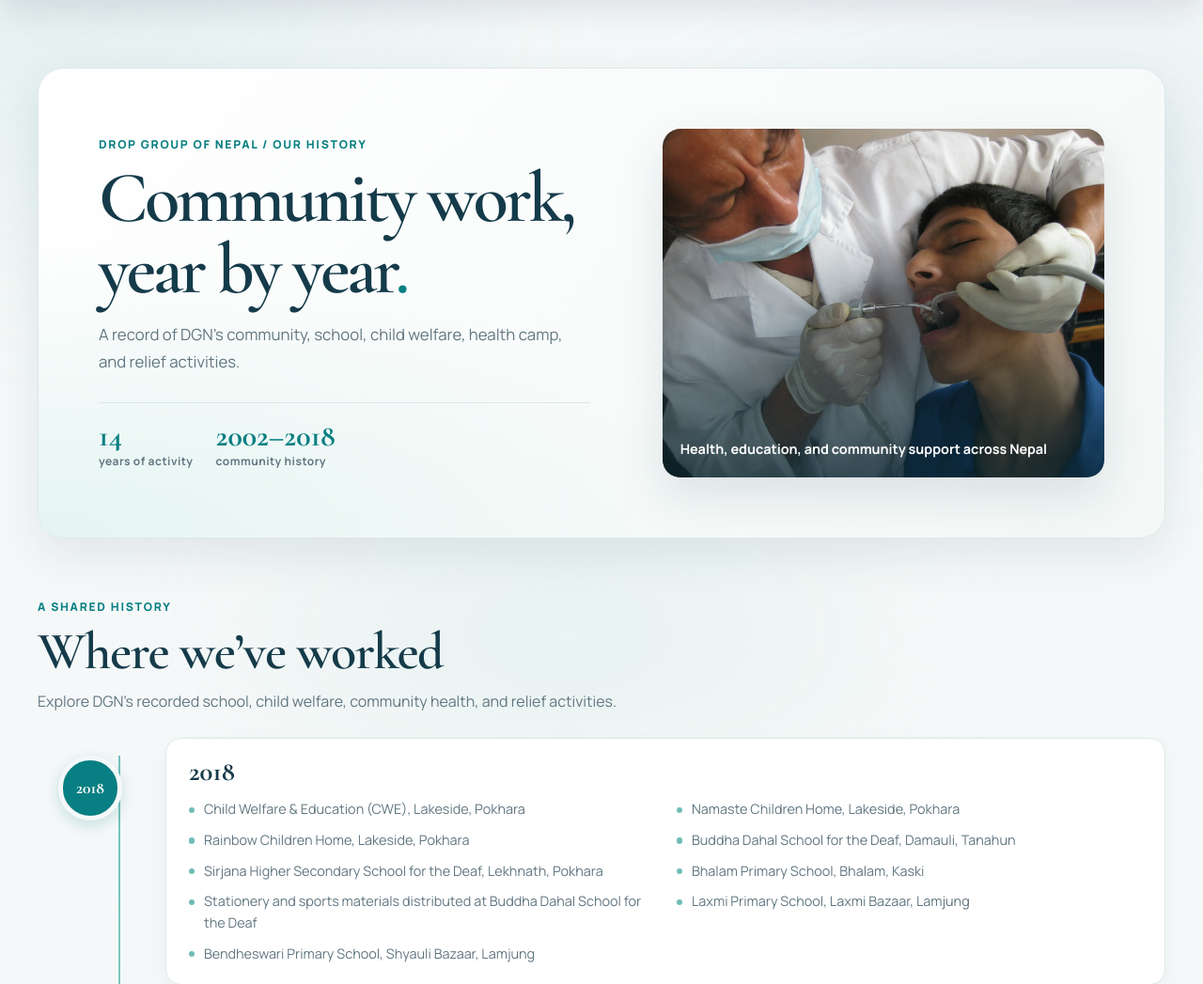
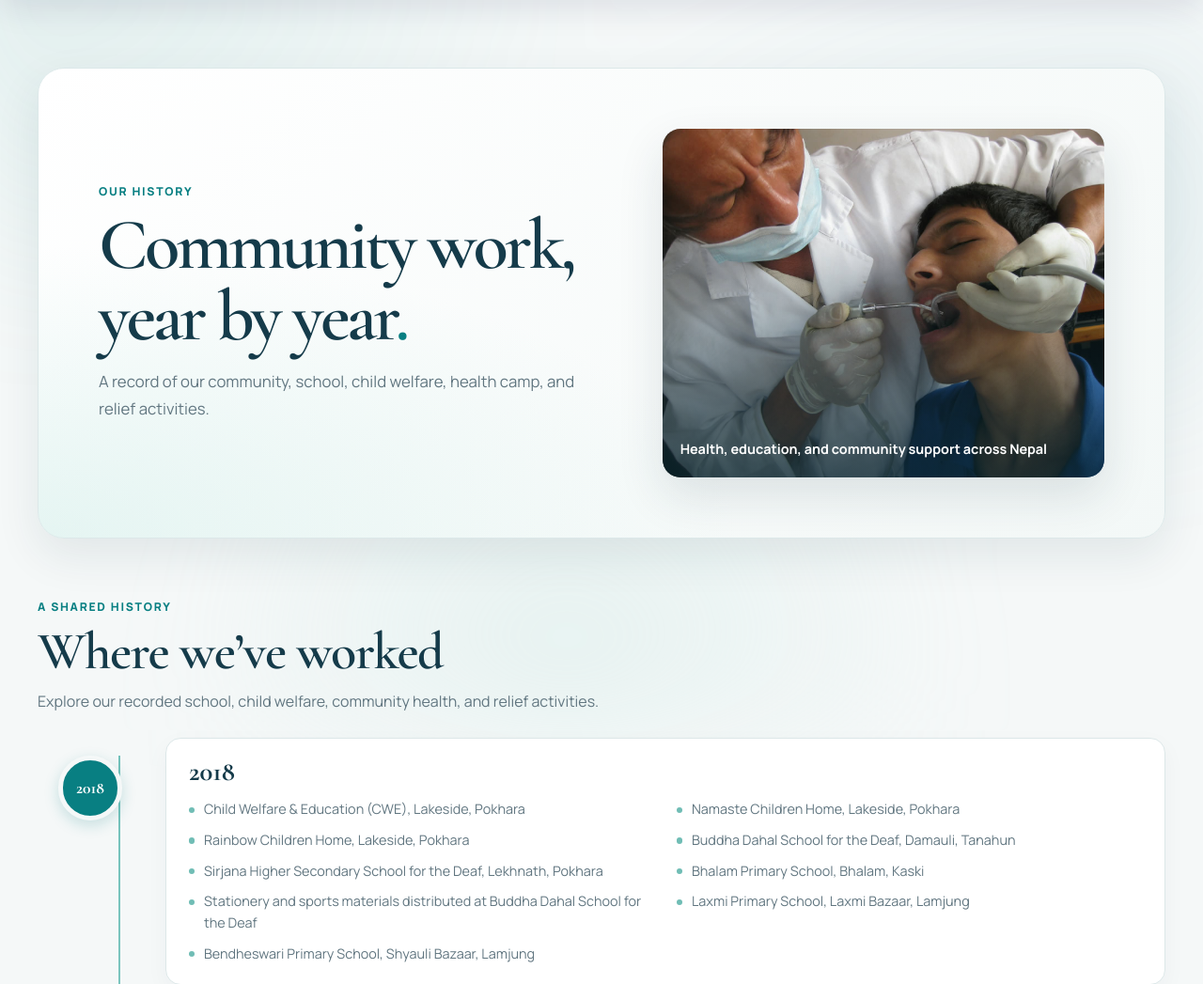
Before and after one commit to NathanGrg/Kantosh-gurung-personal-site, a Django app: page /health-news/ in a window 1280 px wide. Shown: the part 66-1113 px from the top of the page at 94% size. Run offline with Django 5.2, Linux system fonts and the light colour scheme.

Commit message:
Update community initiative site content
Co-authored-by: Copilot <223556219+Copilot@users.noreply.github.com>

```diff
--- a/personal/templates/personal/contributions.html
+++ b/personal/templates/personal/contributions.html
@@ -41,9 +41,9 @@
             <div>
                 <p class="eyebrow">Let’s work together</p>
                 <h3>Have a way you’d like to help?</h3>
-                <p>Get in touch with DGN to talk about supporting a program, volunteering, or sharing our work.</p>
+                <p>Get in touch with us to talk about supporting a program, volunteering, or sharing our work.</p>
             </div>
-            <a href="{% url 'contact' %}">Contact DGN <span aria-hidden="true">→</span></a>
+            <a href="{% url 'contact' %}">Contact us <span aria-hidden="true">→</span></a>
         </aside>
     </section>
 {% endblock %}
--- a/personal/templates/personal/health_news.html
+++ b/personal/templates/personal/health_news.html
@@ -7,13 +7,10 @@
     <section class="health-archive" aria-labelledby="health-archive-title">
         <header class="health-archive__hero">
             <div class="health-archive__copy">
-                <p class="eyebrow">Drop Group of Nepal <span aria-hidden="true">/</span> Our history</p>
+                <p class="eyebrow">Our history</p>
                 <h2 id="health-archive-title">Community work,<br>year by year<span>.</span></h2>
                 <p>{{ intro }}</p>
-                <div class="health-archive__stats" aria-label="Activity archive period">
-                    <div><strong>{{ activities_by_year|length }}</strong><span>years of activity</span></div>
-                    <div><strong>2002–2018</strong><span>community history</span></div>
-                </div>
+
             </div>
             <figure class="health-archive__image">
                 <img src="{% static image %}" alt="{{ image_alt }}">
@@ -24,7 +21,7 @@
         <div class="health-archive__intro">
             <p class="eyebrow">A shared history</p>
             <h3>Where we’ve worked</h3>
-            <p>Explore DGN’s recorded school, child welfare, community health, and relief activities.</p>
+            <p>Explore our recorded school, child welfare, community health, and relief activities.</p>
         </div>
 
         <div class="health-timeline">
--- a/personal/templates/personal/objectives.html
+++ b/personal/templates/personal/objectives.html
@@ -7,7 +7,7 @@
     <section class="objectives-page" aria-labelledby="objectives-title">
         <header class="objectives-hero">
             <div class="objectives-hero__copy">
-                <p class="eyebrow">Drop Group of Nepal <span aria-hidden="true">/</span> Our purpose</p>
+                <p class="eyebrow"> Our purpose</p>
                 <h2 id="objectives-title">{{ title }}<span>.</span></h2>
                 <p class="objectives-hero__intro">{{ intro }}</p>
                 {% for paragraph in paragraphs %}
--- a/personal/templates/personal/programme.html
+++ b/personal/templates/personal/programme.html
@@ -7,7 +7,7 @@
     <section class="programme-page" aria-labelledby="programme-title">
         <header class="programme-hero">
             <div class="programme-hero__copy">
-                <p class="eyebrow">Drop Group of Nepal <span aria-hidden="true">/</span> Our work</p>
+                <p class="eyebrow">Our work</p>
                 <h2 id="programme-title">{{ title }}<span>.</span></h2>
                 <p class="programme-hero__intro">{{ intro }}</p>
                 {% for paragraph in paragraphs %}
@@ -26,7 +26,6 @@
                     <p class="eyebrow">Care, education, and community</p>
                     <h3 id="programme-activities-title">Now we are<span> ...</span></h3>
                 </div>
-                <p>Our current activities support healthier lives for children, families, and communities.</p>
             </header>
             <div class="programme-activities__grid">
                 {% for activity in activities %}
--- a/personal/views.py
+++ b/personal/views.py
@@ -6,7 +6,6 @@ SECTION_CONTENT = {
         'title': 'Programme',
         'intro': 'The main aim is to help and support community members and school children by providing free advice, medication, and treatment for those suffering from poor oral hygiene and other communicable diseases. We also provide sports materials, books, pens, pencils, toothpaste, and toothbrushes to schoolchildren in remote villages. Our support is especially for children from economically disadvantaged families, including those in urban areas of Nepal who need help with health problems.',
         'paragraphs': [
-            'DGN brings dental care, health education, and learning materials closer to schools and communities.',
         ],
         'activities': [
             {
@@ -45,9 +44,7 @@ SECTION_CONTENT = {
     },
     'objectives': {
         'title': 'Objectives',
-        'intro': 'Drop Group of Nepal (DGN) works to improve health, learning, and opportunity in communities across Nepal.',
         'paragraphs': [
-            'With these objectives and messages, DGN invites everyone to unite, contribute, and help build a healthier future for people and communities.',
         ],
         'image': 'images/wa11.jpeg',
         'image_alt': 'Students gather for a community oral health event',
@@ -85,7 +82,7 @@ SECTION_CONTENT = {
                 'description': 'Run skills-development training and livelihood-focused programs for marginalized women, including widows and people who are poor or otherwise in need.',
             },
         ],
-        'goals_intro': 'DGN’s goals combine access to care, prevention, community education, and practical support.',
+        'goals_intro': 'Our goals combine access to care, prevention, community education, and practical support.',
         'goals': [
             {
                 'title': 'Help people access treatment',
@@ -120,24 +117,24 @@ SECTION_CONTENT = {
                 'description': 'Run skills-development training and livelihood-focused programs for marginalized women, including widows and people who are poor or otherwise in need.',
             },
         ],
-        'goals_vision': 'DGN aims to help build a community where everyone can enjoy good oral health and lead healthy, satisfying lives. We work to strengthen awareness, prevent and control oral diseases and conditions, and support healthy behaviors through knowledge, tools, partnerships, school health, and effective public health programs.',
+        'goals_vision': 'We aim to help build a community where everyone can enjoy good oral health and lead healthy, satisfying lives. We work to strengthen awareness, prevent and control oral diseases and conditions, and support healthy behaviors through knowledge, tools, partnerships, school health, and effective public health programs.',
     },
     'contributions': {
         'title': 'Contributions',
-        'intro': 'You can contribute to Drop Group of Nepal (DGN) in many ways.',
+        'intro': 'You can contribute in many ways.',
         'paragraphs': [
-            'Become a friend of DGN or a member of the DGN family.',
+            'Become a friend or a member of the family.',
         ],
         'image': 'images/wa17.jpeg',
         'image_alt': 'A health worker shares information during community outreach',
         'items': [
             {
-                'title': 'Become a friend of DGN',
-                'description': 'Join the community of friends supporting Drop Group of Nepal.',
+                'title': 'Become a friend',
+                'description': 'Join the community.',
             },
             {
-                'title': 'Become a DGN family member',
-                'description': 'Become a member of the DGN family and take part in supporting its work.',
+                'title': 'Become a family member',
+                'description': 'Become a member and take part in supporting its work.',
             },
             {
                 'title': 'Support older and low-income people',
@@ -145,11 +142,11 @@ SECTION_CONTENT = {
             },
             {
                 'title': 'Donate to dental camps',
-                'description': 'Make a financial donation to DGN’s general fund to help support dental camps.',
+                'description': 'Make a financial donation to our general fund to help support dental camps.',
             },
             {
                 'title': 'Organize a fundraiser',
-                'description': 'Organize a fundraising event or another beneficial program in support of DGN’s work.',
+                'description': 'Organize a fundraising event or another beneficial program in support of our work.',
             },
             {
                 'title': 'Sponsor a program',
@@ -157,25 +154,25 @@ SECTION_CONTENT = {
             },
             {
                 'title': 'Give a general donation',
-                'description': 'Provide any kind of general donation or support for DGN’s work.',
+                'description': 'Provide any kind of general donation or support for our work.',
             },
             {
                 'title': 'Spread the word',
-                'description': 'Help share DGN’s work by publishing or sharing information within your network.',
+                'description': 'Help share work by publishing or sharing information within your network.',
             },
             {
                 'title': 'Volunteer in the community',
                 'description': 'Volunteer on a project and help serve people in the community.',
             },
             {
-                'title': 'Connect DGN with supporters',
+                'title': 'Connect with supporters',
                 'description': 'Help find new sponsors and energetic volunteers who can contribute to serving people in need in Nepal.',
             },
         ],
     },
     'health_news': {
         'title': 'Dental Health News',
-        'intro': 'A record of DGN’s community, school, child welfare, health camp, and relief activities.',
+        'intro': 'A record of our community, school, child welfare, health camp, and relief activities.',
         'image': 'images/wa22.jpeg',
         'image_alt': 'Community health outreach activity',
         'activities_by_year': [
@@ -359,7 +356,7 @@ SECTION_CONTENT = {
     'contact': {
         'title': 'Contact',
         'intro': 'I’d be happy to hear from you. Reach out by email or phone, or find me in Pokhara, Nepal.',
-        'email': 'kantoshgurung@ymail.com',
+        'email': 'kantgrg@gmail.com',
         'phone': '+9779846155858',
         'location': 'Pokhara, Nepal',
     },
```
